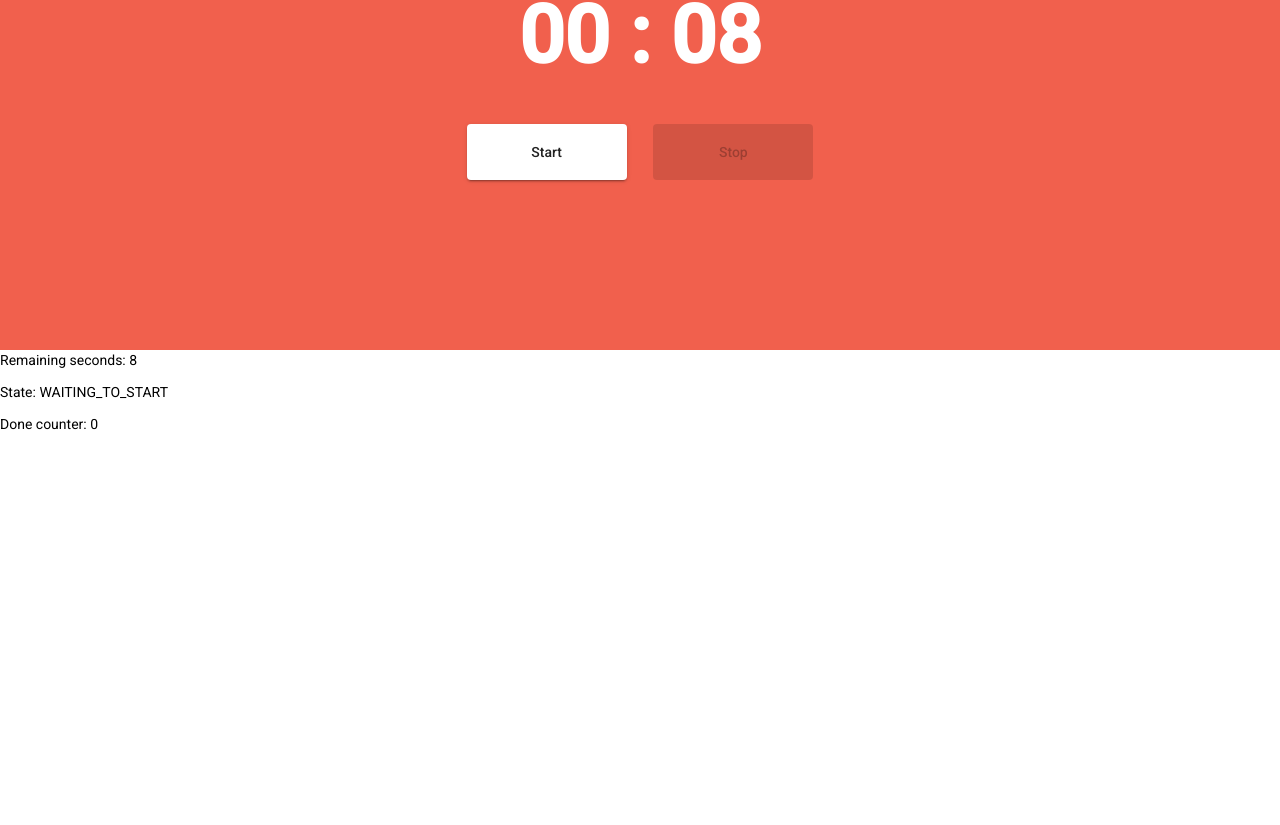
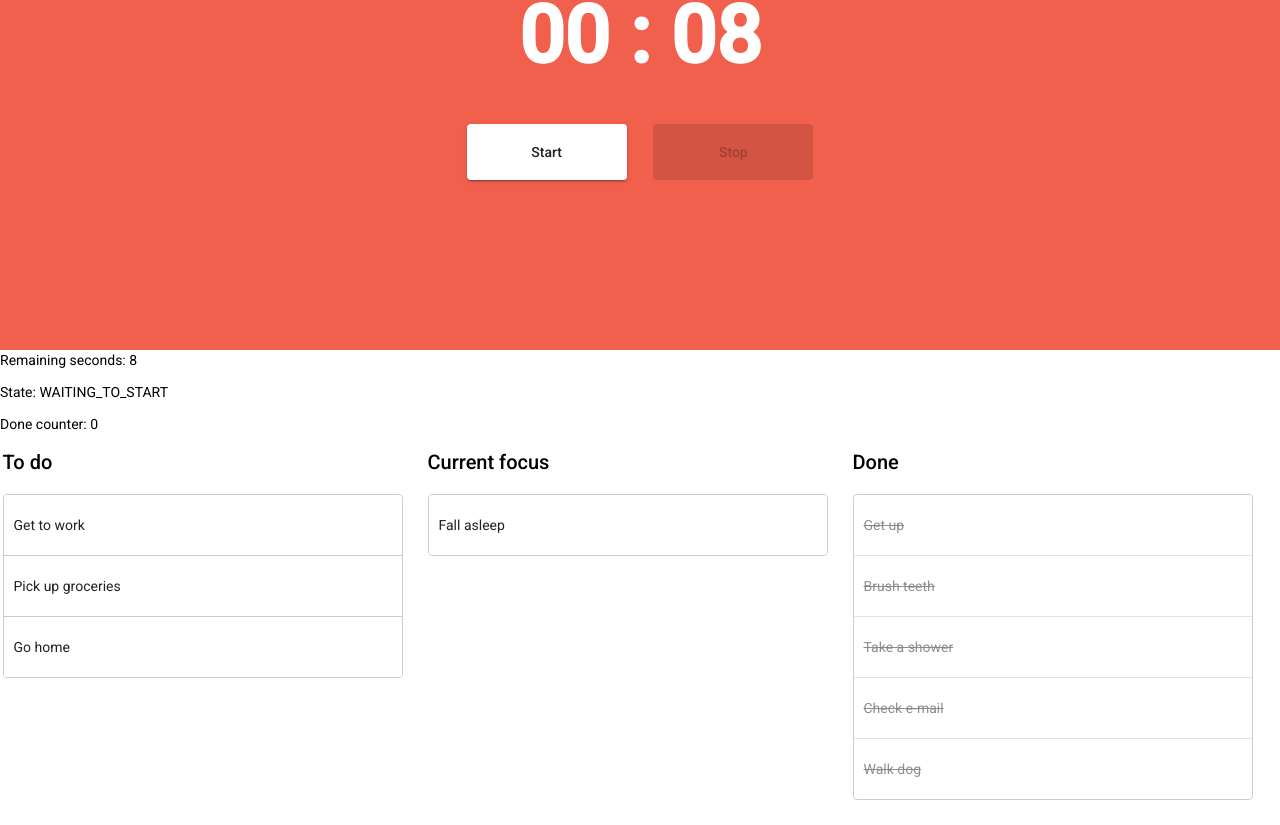
Before and after one commit to saglamcem/pomotodo, an Angular app: page / in a window 1280 px wide. Shown: the part 154-979 px from the top of the page. Before the commit the page ends 800 px from the top, so only its background shows below. Built offline with nearby package versions, Linux system fonts and the light colour scheme.

Commit message:
Display todo container

```diff
--- a/src/app/app.component.html
+++ b/src/app/app.component.html
@@ -4,6 +4,6 @@
   </div>
 
   <div class="todo-container">
-
+    <pomo-todo-container></pomo-todo-container>
   </div>
 </div>
--- a/src/app/app.component.scss
+++ b/src/app/app.component.scss
@@ -0,0 +1,4 @@
+.todo-container {
+  display: flex;
+  justify-content: center;
+}
```
